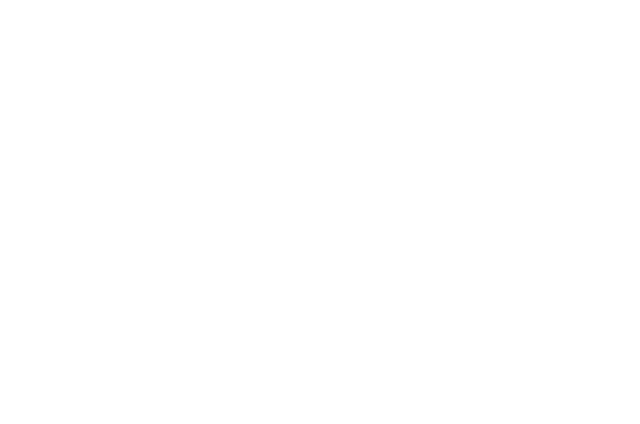
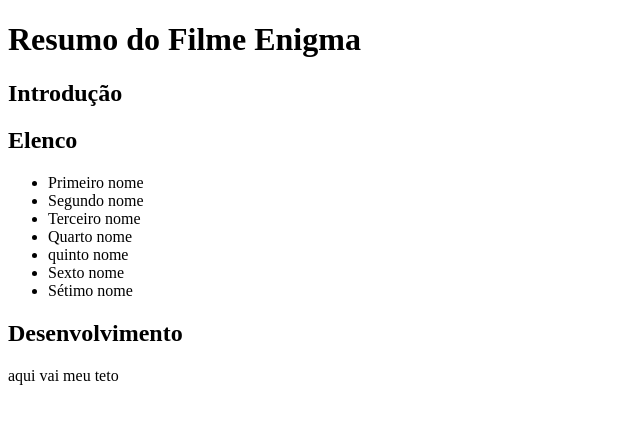
Before and after one commit to musico23/Enigma, a plain HTML site: page index.html in a window 1280 px wide. Shown: the whole page, without its empty margins (0-640 px from the left). Drawn offline with Linux system fonts and the light colour scheme.

Commit message:
Aula 07/06

```diff
--- a/index.html
+++ b/index.html
@@ -4,11 +4,24 @@
     <meta charset="UTF-8">
     <meta name="viewport" content="width=device-width, initial-scale=1.0">
     <link rel="stylesheet" href="style.css">
-    <title>Enigma
-
-    </title>
+    <title>Enigma</title>
 </head>
-<body>
+<body><div>
+    <h1>Resumo do Filme Enigma</h1>
+    <h2>Introdução</h2>
+    <h2>Elenco</h2>
+    <ul>
+        <li>Primeiro nome</li>
+        <li>Segundo nome</li>
+        <li>Terceiro nome</li>
+        <li>Quarto nome</li>
+        <li>quinto nome</li>
+        <li>Sexto nome</li>
+        <li>Sétimo nome</li>
+    </ul>
+    <h2>Desenvolvimento</h2>
+    <p>aqui vai meu teto</p>
+</div>
 
 </body>
 </html>
```
